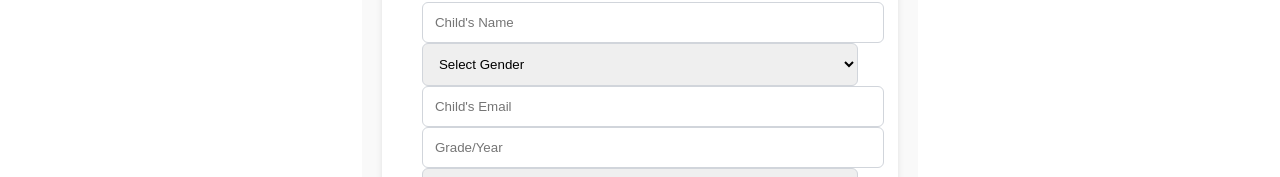
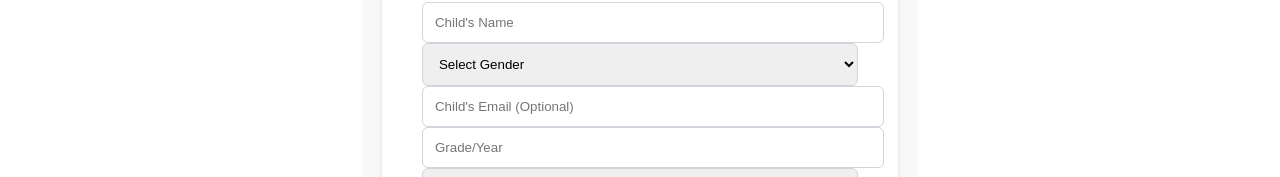
Before and after one commit to shedrackjoshua/learnwitheasetutors, a Vue app in the folder frontend/: page /register in a window 1280 px wide. Shown: the part 522-699 px from the top of the page. Built offline with nearby package versions, Linux system fonts and the light colour scheme.

Commit message:
Update Changes

```diff
--- a/frontend/src/views/RegistrationView.vue
+++ b/frontend/src/views/RegistrationView.vue
@@ -48,7 +48,7 @@
                                 </div>
                                 <div>
                                     <input type="email" id="students_email" v-model="child.students_email" class="input"
-                                        placeholder="Child's Email" required>
+                                        placeholder="Child's Email (Optional)">
                                 </div>
                                 <div>
                                     <input type="text" id="students_grade_or_year"
```
